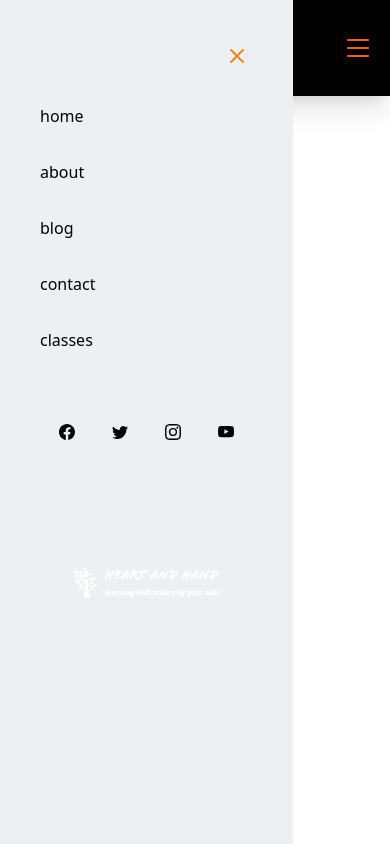
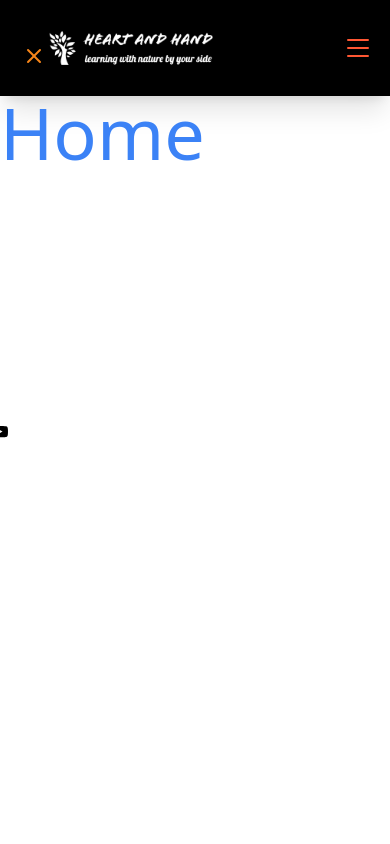
Before and after one commit to jayleth72/heart-hand-nextjs, a Next.js app: page / in a window 390 px wide. Built offline with nearby package versions, Linux system fonts and the light colour scheme.

Commit message:
toggle mobile menu working

```diff
--- a/components/Header.tsx
+++ b/components/Header.tsx
@@ -1,4 +1,6 @@
-import React from "react";
+"use client";
+
+import React, { useState } from "react";
 import Link from "next/link";
 import Image from "next/image";
 import { BsList, BsX } from "react-icons/bs";
@@ -11,6 +13,8 @@ const styles = {
 };
 
 function Header() {
+  const [menuOpen, setMenuOpen] = useState(false);
+  const toggleMenu = () => setMenuOpen(!menuOpen);
   return (
     <header>
       <nav className="w-full h-24 shadow-xl bg-black">
@@ -40,10 +44,16 @@ function Header() {
           </div>
 
           {/* {mobile menu} */}
-          <div className="sm:hidden cursor-pointer pl-24">
+          <div onClick={toggleMenu} className="sm:hidden cursor-pointer pl-24">
             <BsList className="h-8 w-8 text-[#FF5733]" />
 
-            <div className="fixed top-0 left-0 w-[75%] sm-hidden h-screen bg-[#ecf0f3] p-10 ease-in-out duration-500">
+            <div
+              className={
+                menuOpen
+                  ? "fixed top-0 left-0 w-[75%] sm-hidden h-screen bg-[#ecf0f3] p-10 ease-in-out duration-500"
+                  : "fixed left-[-100%] top-0 p-10 ease-in-out duration-500"
+              }
+            >
               <div className="flex w-full items-center justify-end">
                 <div className="cursor-pointer">
                   <BsX className="h-8 w-8 text-[color:var(--hover-color)]" />
@@ -83,9 +93,9 @@ function Header() {
                 })}
               </div>
               <Image
-                src="/images/hhlogo-white.png"
+                src="/images/hh_black.png"
                 alt="lgog image"
-                width={205}
+                width={400}
                 height={75}
                 className="cursor-pointer pt-10 mx-auto"
               />
```
Also changed, not shown: public/images/hh_black.png (added).
